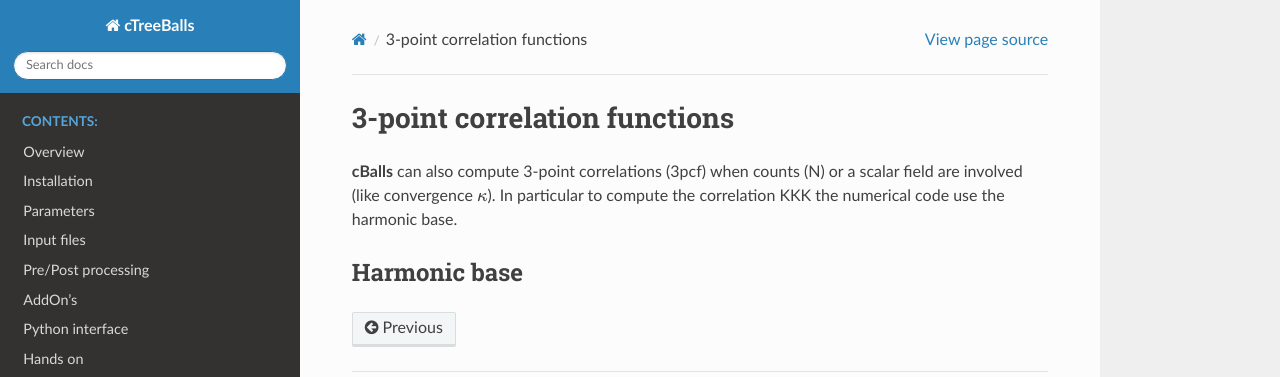
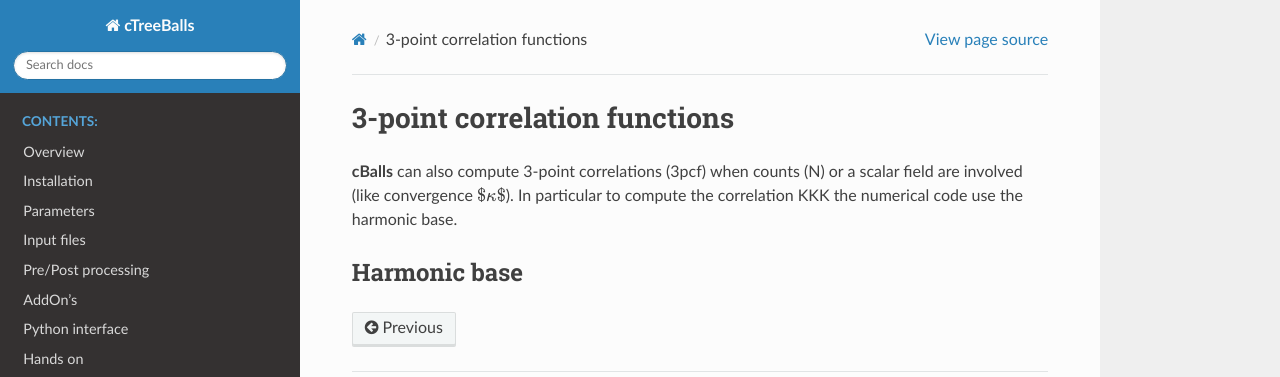
Before and after one commit to rodriguezmeza/cTreeBalls, a Sphinx documentation site: the page built from docs/3pcf.rst, in a window 1280 px wide. Shown: the top 377 px of the page. Built offline with Sphinx 7.4.7 and the Read the Docs theme 2.0.0, drawn with Linux system fonts in a browser that asks for light colours.

Commit message:
Update 3pcf.rst

```diff
--- a/docs/3pcf.rst
+++ b/docs/3pcf.rst
@@ -2,7 +2,7 @@
 3-point correlation functions
 =============================
 
-**cBalls** can also compute 3-point correlations (3pcf) when counts (N) or a scalar field are involved (like convergence :math:`\kappa`). In particular to compute the correlation KKK the numerical code use the harmonic base.
+**cBalls** can also compute 3-point correlations (3pcf) when counts (N) or a scalar field are involved (like convergence :math:`$\kappa$`). In particular to compute the correlation KKK the numerical code use the harmonic base.
 
 Harmonic base
 -------------
```
